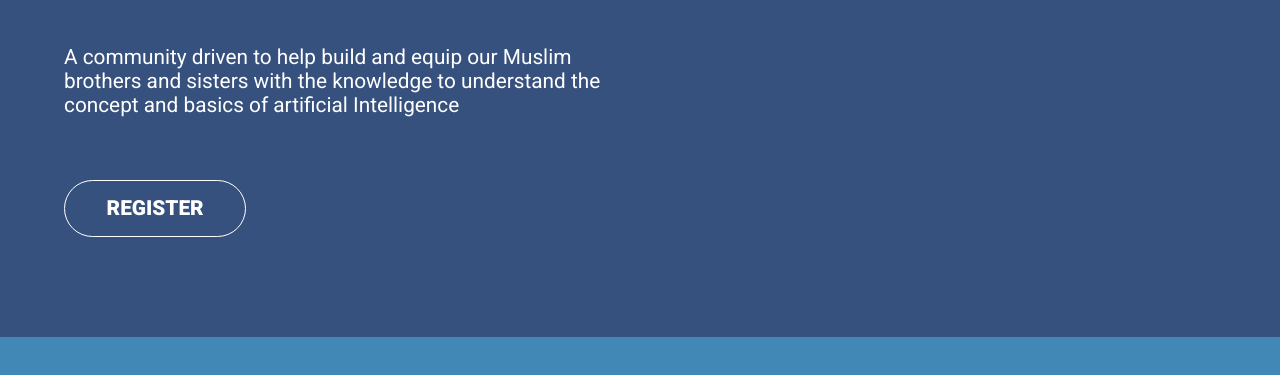
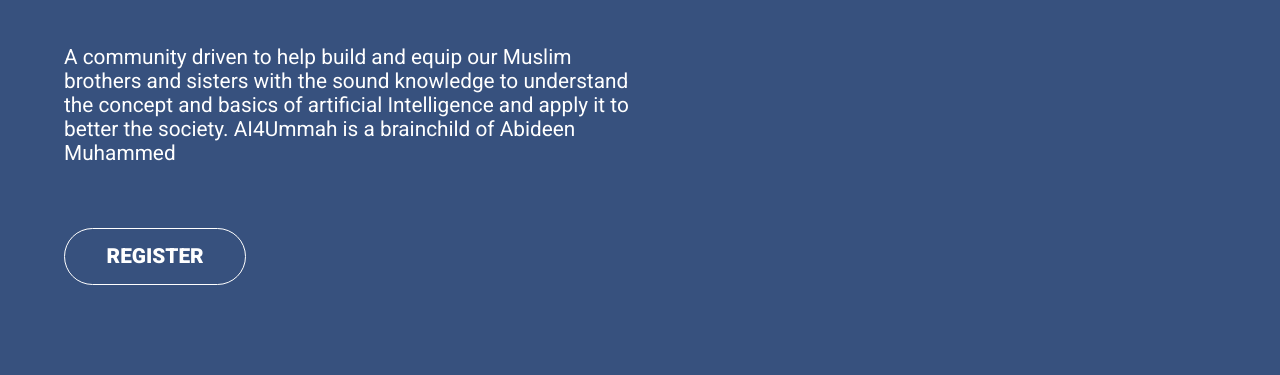
Before and after one commit to abideen305/ai4ummah, a plain HTML site: page index.html in a window 1280 px wide. Shown: the part 336-711 px from the top of the page. Drawn offline with Linux system fonts and the light colour scheme.

Commit message:
Update index.html

```diff
--- a/index.html
+++ b/index.html
@@ -39,7 +39,14 @@
             <div class="container row">
                 <div class="hero__text">
                     <h1>Artificial Intelligence for the Muslims</h1>
-                    <p>A community driven to help build and equip our Muslim brothers and sisters with the knowledge to understand the concept and basics of artificial Intelligence</p>
+                    <p>
+                        A community driven to help build and equip our Muslim brothers and sisters with the sound knowledge to understand the concept and
+                        basics of artificial Intelligence and apply it to better the society. AI4Ummah is a brainchild of
+                        <a href="github.com/abideen305">   Abideen Muhammed </a>
+
+
+
+                    </p>
                     <a href="reg.html" class="btn">Register</a>
                 </div>
                 <!-- <img src="./assets/img/ai2.jpeg" alt="UX design sketches" class="hero__img"> -->
```
